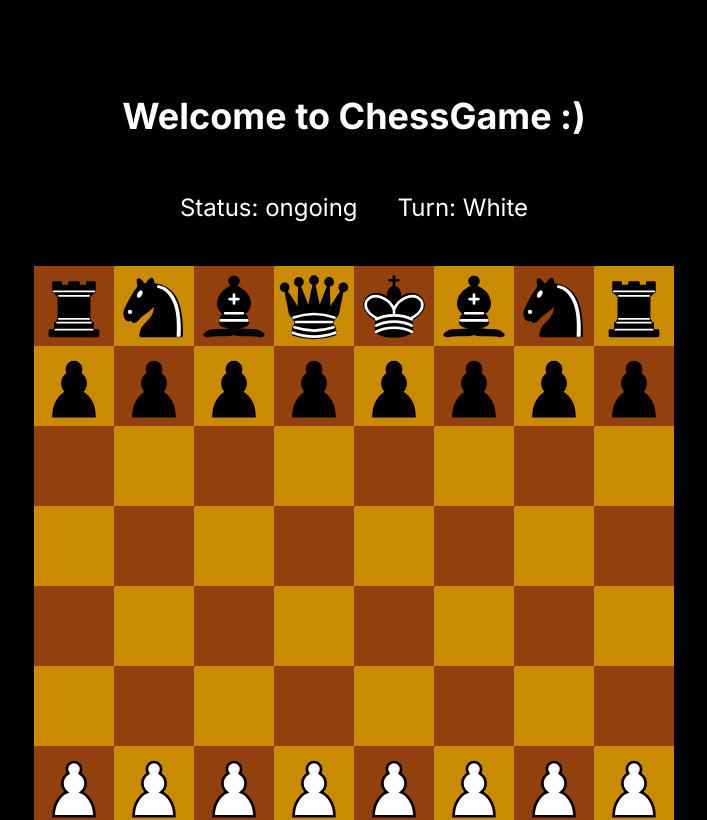
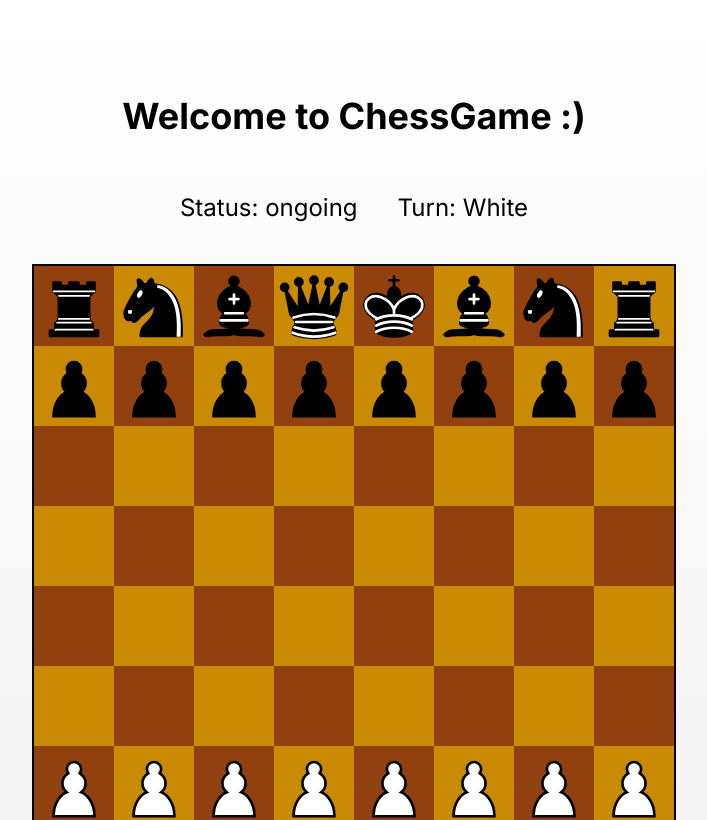
Before and after one commit to vaishnavidaiict12/chess, a Next.js app: page / in a window 1280 px wide. Shown: the top 820 px of the page, without its empty margins (286-993 px from the left). Built offline with nearby package versions, Linux system fonts and the light colour scheme.

Commit message:
second commit

```diff
--- a/src/app/globals.css
+++ b/src/app/globals.css
@@ -10,9 +10,9 @@
 
 @media (prefers-color-scheme: light) {
   :root {
-    --foreground-rgb: 255, 255, 255;
-    --background-start-rgb: 0, 0, 0;
-    --background-end-rgb: 0, 0, 0;
+    --foreground-rgb: 0, 0, 0;
+    --background-start-rgb: 255, 255, 255;
+    --background-end-rgb: 240, 240, 240;
   }
 }
 
```
